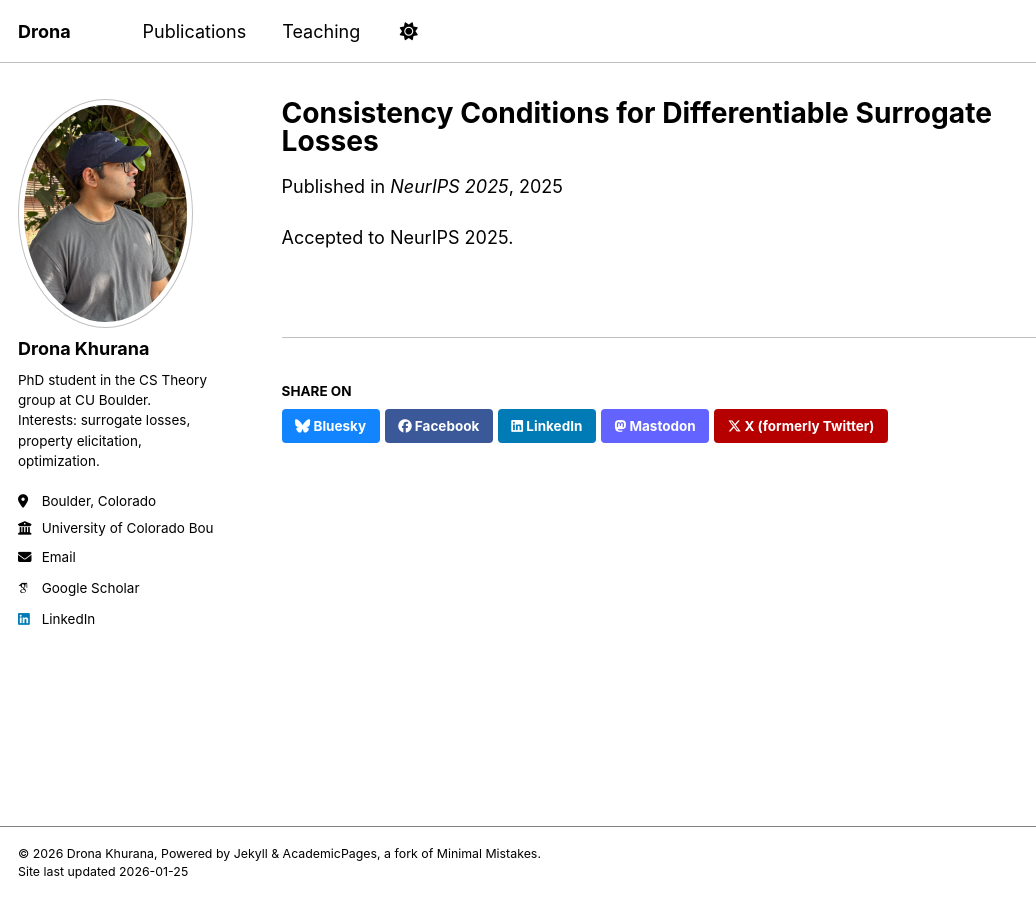
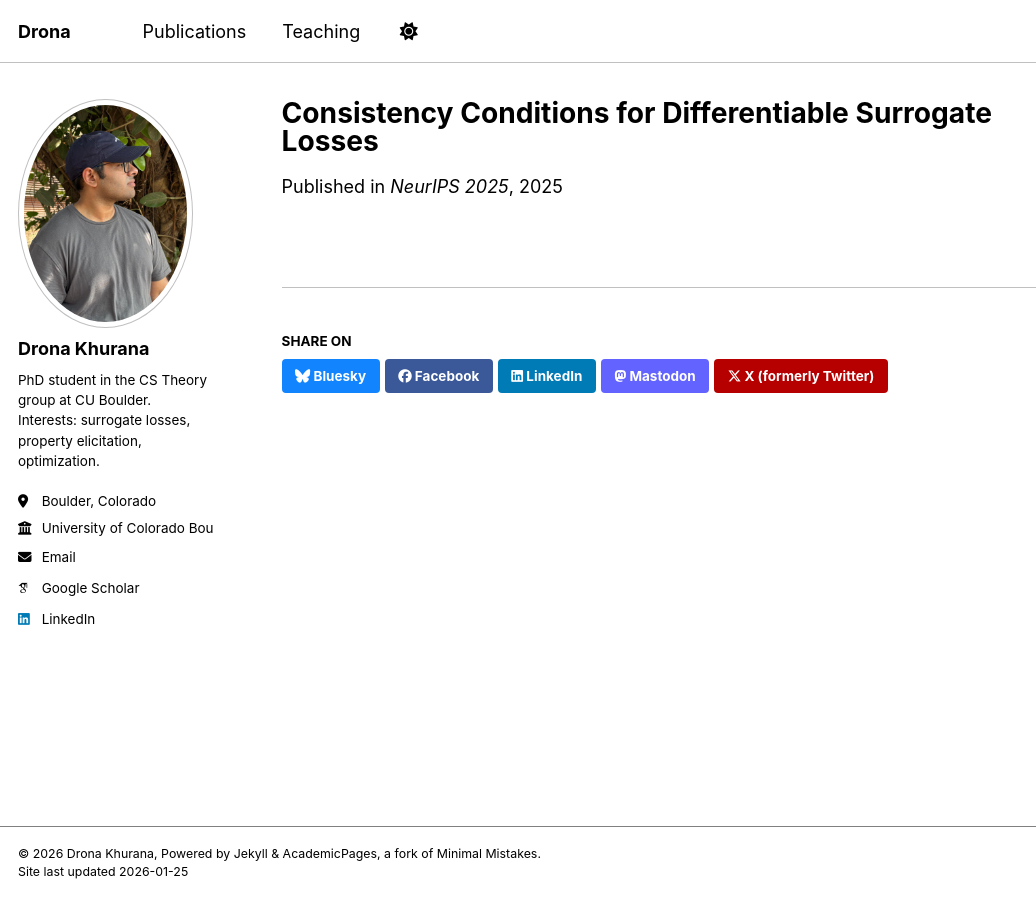
Before and after one commit to dronakhurana/dronakhurana.github.io, a Jekyll site: the page built from _publications/2025-consistency-differentiable.md, in a window 1280 px wide. Shown: the whole page, without its empty margins (0-1036 px from the left). Built offline with Jekyll 4.4.1, drawn with Linux system fonts in a browser that asks for light colours; some web fonts are replaced; a script bundle is joined from its source files by our own code; library files that are not in the unit come from our copies.

Commit message:
Update 2025-consistency-differentiable.md

```diff
--- a/_publications/2025-consistency-differentiable.md
+++ b/_publications/2025-consistency-differentiable.md
@@ -8,5 +8,3 @@ venue: "NeurIPS 2025"
 category: conferences
 paperurl: "https://arxiv.org/abs/2505.13760"
 ---
-
-Accepted to NeurIPS 2025.
```
